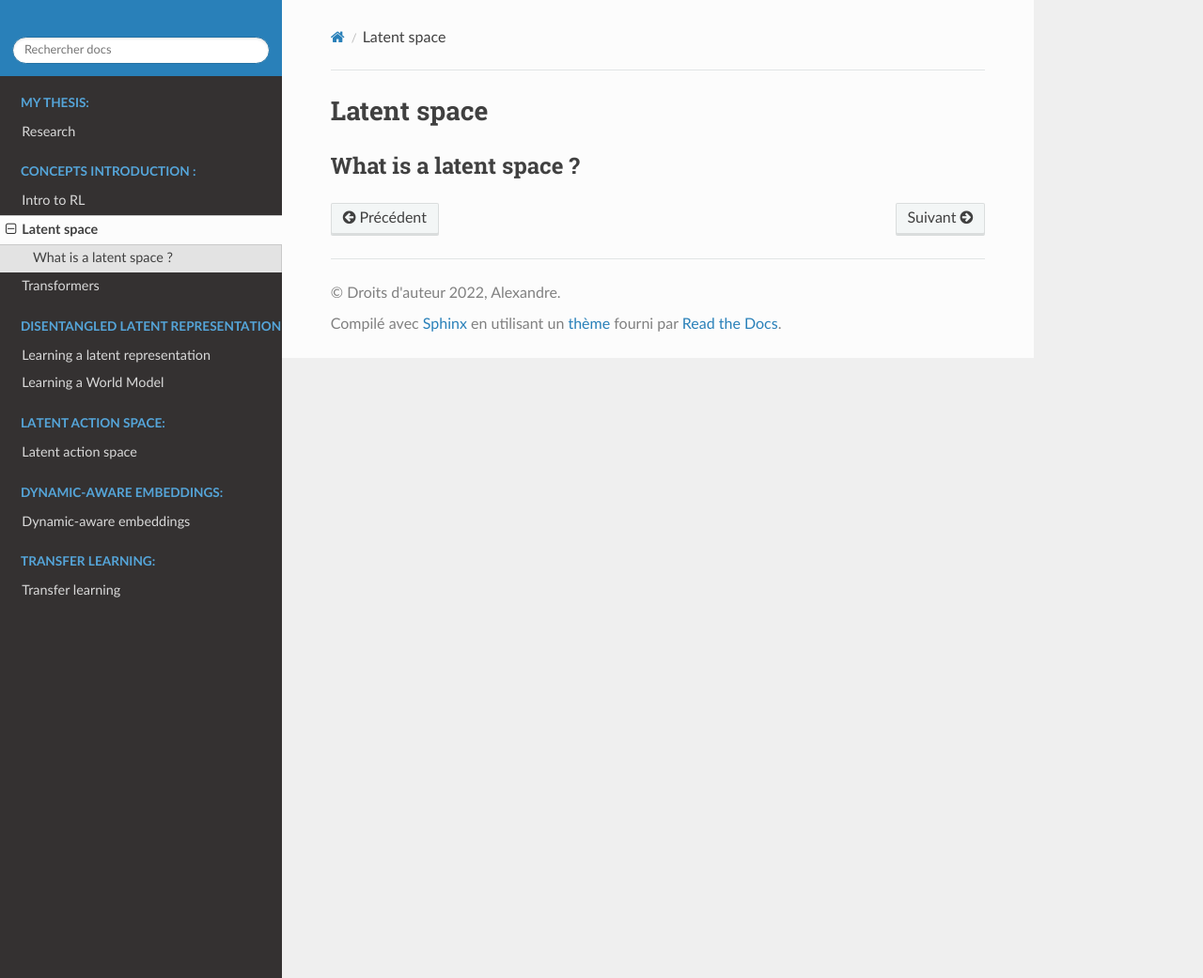
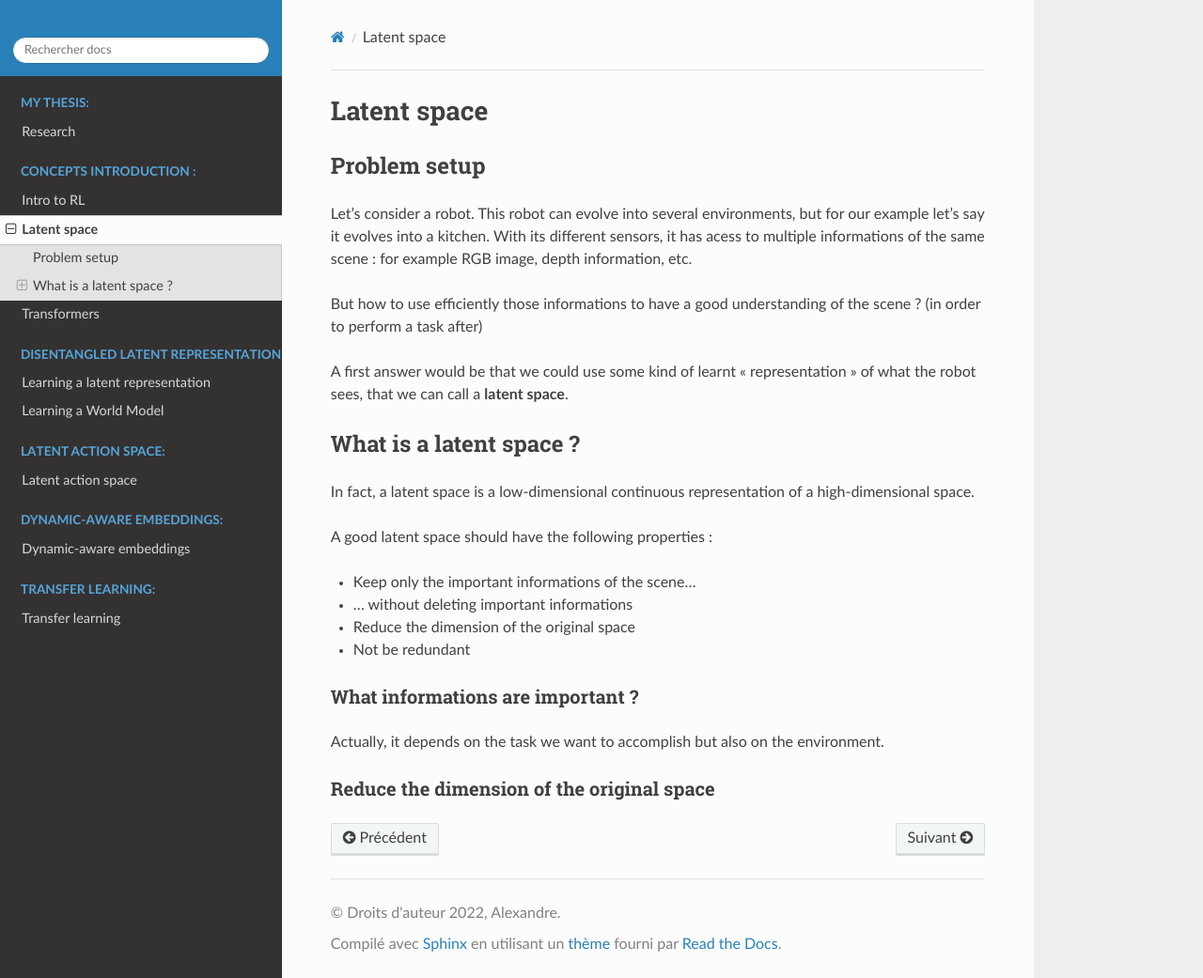
Before and after one commit to alexcbb/old_alexcbb.github.io, a Sphinx documentation site: the page built from docs/articles/latent_space.rst, in a window 1280 px wide and 1041 px high. Shown: the whole window at 94% size. Built offline with Sphinx 7.4.7 and the Read the Docs theme 2.0.0, drawn with Linux system fonts in a browser that asks for light colours.

Commit message:
Add some text on latent space definition

```diff
--- a/docs/articles/latent_space.rst
+++ b/docs/articles/latent_space.rst
@@ -1,5 +1,32 @@
 Latent space
 ============
 
+Problem setup
+-------------
+
+Let's consider a robot. This robot can evolve into several environments, but for our example let's say it evolves into a kitchen.
+With its different sensors, it has acess to multiple informations of the same scene : for example RGB image, depth information, etc.
+
+But how to use efficiently those informations to have a good understanding of the scene ? (in order to perform a task after)
+
+A first answer would be that we could use some kind of learnt "representation" of what the robot sees, that we can call a **latent space**.
+
+
 What is a latent space ?
 ------------------------
+
+In fact, a latent space is a low-dimensional continuous representation of a high-dimensional space.
+
+A good latent space should have the following properties :
+
+- Keep only the important informations of the scene...
+- ... without deleting important informations
+- Reduce the dimension of the original space
+- Not be redundant
+
+What informations are important ?
+^^^^^^^^^^^^^^^^^^^^^^^^^^^^^^^^^
+Actually, it depends on the task we want to accomplish but also on the environment.
+
+Reduce the dimension of the original space
+^^^^^^^^^^^^^^^^^^^^^^^^^^^^^^^^^^^^^^^^^^^
```
